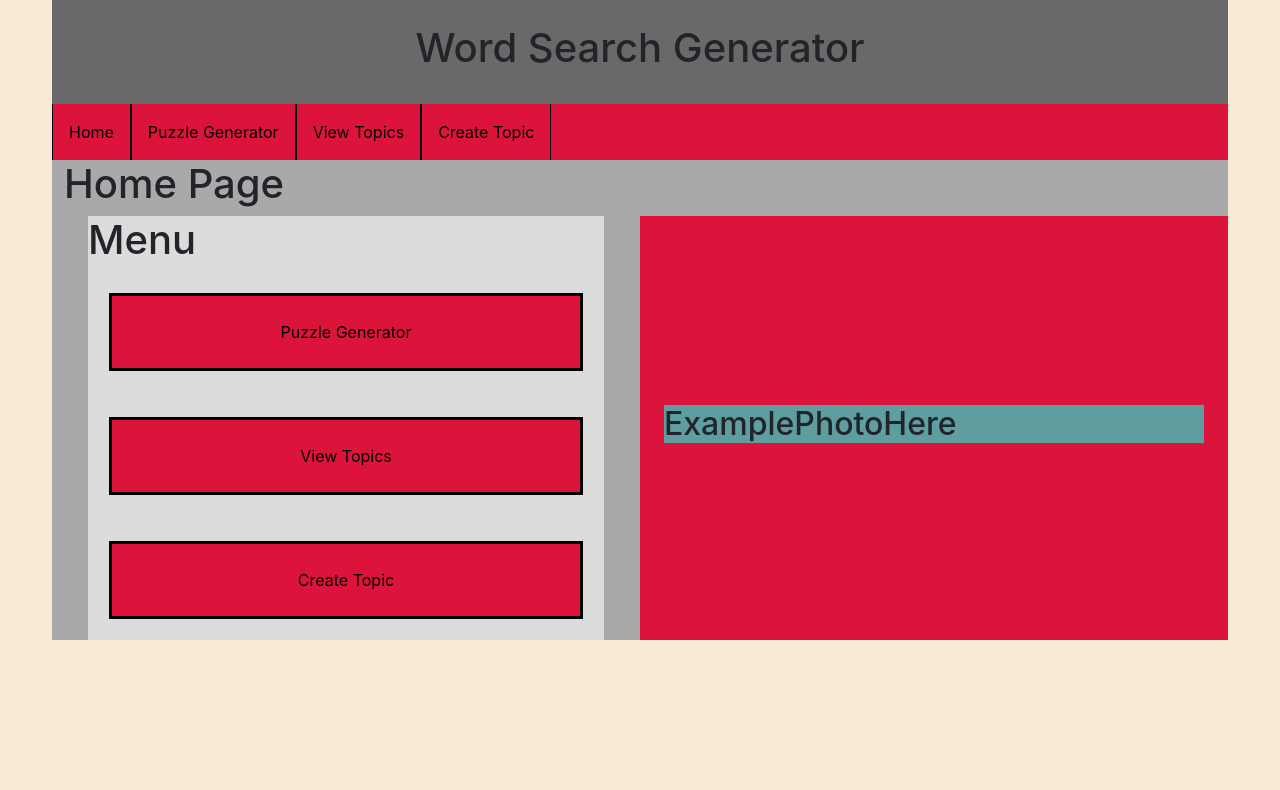
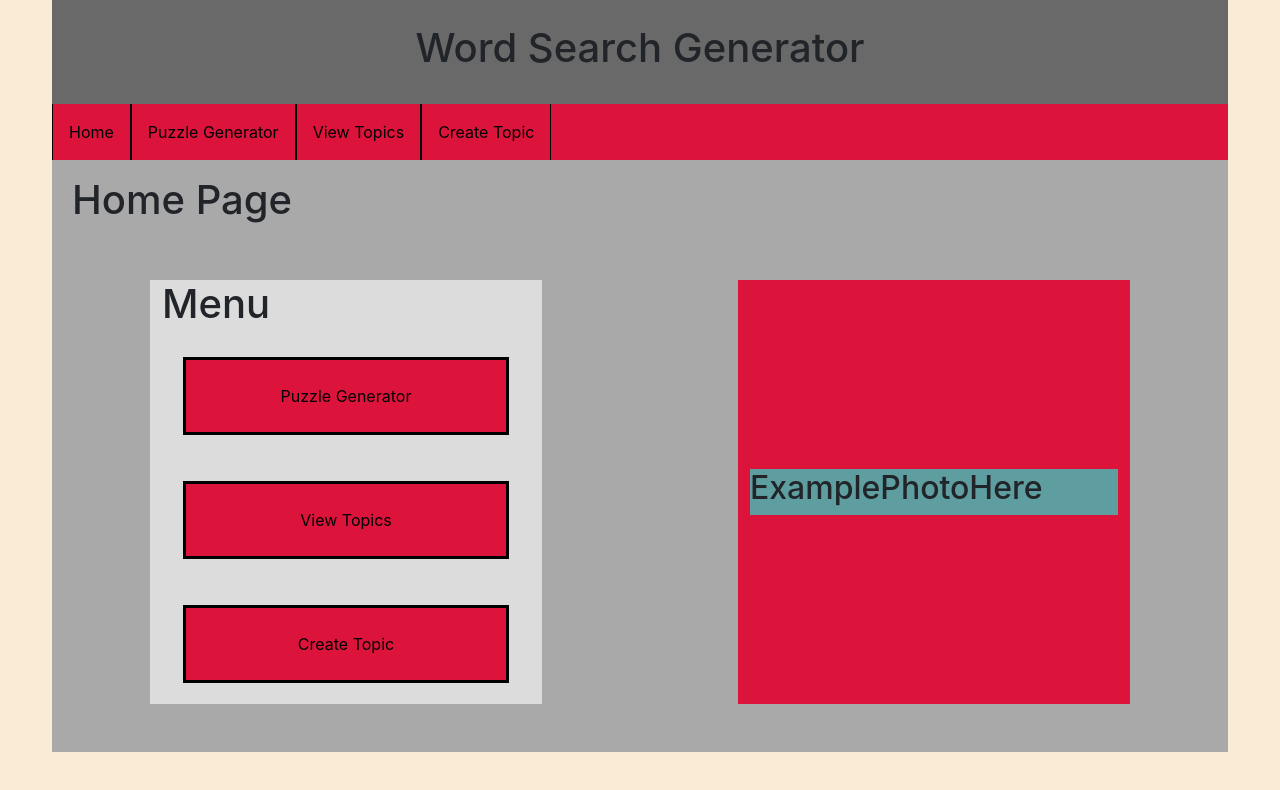
Before and after one commit to cporterbellarmine/SeniorCapstone2024, a React (Create React App) app in the folder working_version_capstone/: page / in a window 1280 px wide. Shown: the top 790 px of the page. Built offline with nearby package versions, Linux system fonts and the light colour scheme; the HTML template or start-up script is replaced by a standard one.

Commit message:
Finished outlay. Next plan, work on filling screen.

```diff
--- a/working_version_capstone/src/Components/ComponentStyling.js
+++ b/working_version_capstone/src/Components/ComponentStyling.js
@@ -38,12 +38,7 @@ export const StyledButtonLink = styled(NavLink)`
     }
 `;
 
-//Used in Components\HomePage\MenuContainer.js
-export const StyledMenuCol = styled(Col)`
-    background-color: gainsboro;
-`;
-
 //Used in Components\HomePage\PuzzlePicture.js
-export const PictureCol = styled(Col)`
+export const PhotoSpot = styled(Col)`
     background: cadetblue;
 `;
--- a/working_version_capstone/src/Components/HomePage/MenuContainer.js
+++ b/working_version_capstone/src/Components/HomePage/MenuContainer.js
@@ -2,22 +2,17 @@ import React from 'react';
 import Row from 'react-bootstrap/Row';
 import Container from 'react-bootstrap/Container';
 import ButtonNavigation from './ButtonNavigation';
-import { StyledMenuCol } from '../ComponentStyling';
 
 const MenuContainer = () => {
     return(
-        <Container>
-            <StyledMenuCol>
+        <d>
             <Row>
                 <h1>Menu</h1>
             </Row>
             <Row>
                 <ButtonNavigation />
             </Row>
-            </StyledMenuCol>
-        </Container>
-
-
+        </d>
     );
 }
 export default MenuContainer;
--- a/working_version_capstone/src/Components/HomePage/PuzzlePicture.js
+++ b/working_version_capstone/src/Components/HomePage/PuzzlePicture.js
@@ -1,11 +1,11 @@
 import React from 'react';
-import { PictureCol } from '../ComponentStyling';
+import { PhotoSpot } from '../ComponentStyling';
 
 const PuzzlePicture = () => {
     return(
-        <PictureCol>
+        <PhotoSpot>
             <h2>ExamplePhotoHere</h2>
-        </PictureCol>
+        </PhotoSpot>
     );
 };
 export default PuzzlePicture;
--- a/working_version_capstone/src/Pages/HomePage.js
+++ b/working_version_capstone/src/Pages/HomePage.js
@@ -1,30 +1,29 @@
 import React from 'react';
-import Container from 'react-bootstrap/Container';
 import Row from 'react-bootstrap/Row';
 import Col from 'react-bootstrap/Col';
 import MenuContainer from '../Components/HomePage/MenuContainer';
 import PuzzlePicture from '../Components/HomePage/PuzzlePicture';
-import { StyledContainer, PhotoCol } from './HomePageComponentStyle';
+import { StyledContainer, StyledMenuCol, PhotoCol } from './HomePageComponentStyle';
 
 function HomePage() {
     return(
         <StyledContainer>
-            <Row>
+            <Row className='pt-3 px-2'>
                 <h1>Home Page</h1>
             </Row>
-            <Row>
-                <Col>
-                    <Container>
-                        <MenuContainer />
-                    </Container>
-                </Col>
-                <PhotoCol className='d-flex align-items-center justify-content-center'>
-                    <Container>
-                        <PuzzlePicture />
-                    </Container>
+            <Row className='my-5'>
+                <Col className='col-sm-1'/>
+                <StyledMenuCol className='col-sm-4'>
+                    <MenuContainer />
+                </StyledMenuCol>
+                <Col className='col-sm-2'/>
+                <PhotoCol className='col-sm-4 d-flex align-items-center justify-content-center'>
+                    <PuzzlePicture />
                 </PhotoCol>
+                <Col className='col-sm-1'/>
             </Row>
         </StyledContainer>
+        // mx-4 mb-5'
     );
 }
 export default HomePage;
--- a/working_version_capstone/src/Pages/HomePageComponentStyle.js
+++ b/working_version_capstone/src/Pages/HomePageComponentStyle.js
@@ -6,6 +6,10 @@ export const StyledContainer = styled(Container)`
     background-color: darkgrey;
 `;
 
+export const StyledMenuCol = styled(Col)`
+    background-color: gainsboro;
+`;
+
 export const PhotoCol = styled(Col)`
     background: crimson;
 `;
```
Lines whose indentation alone changed are shown as unchanged.
